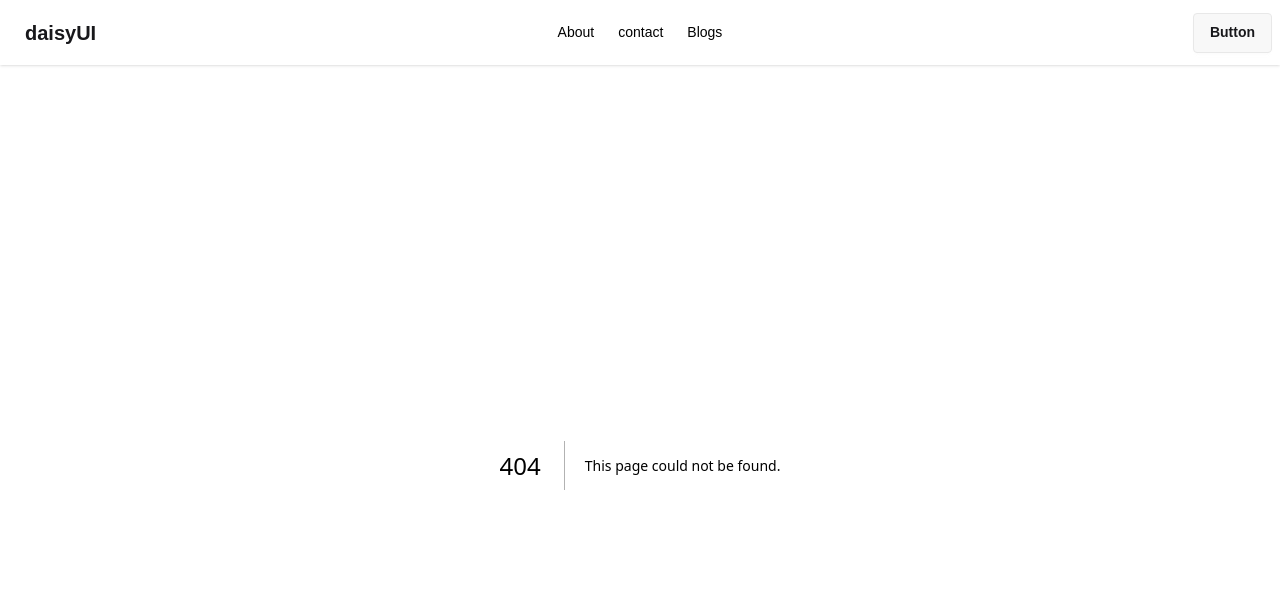
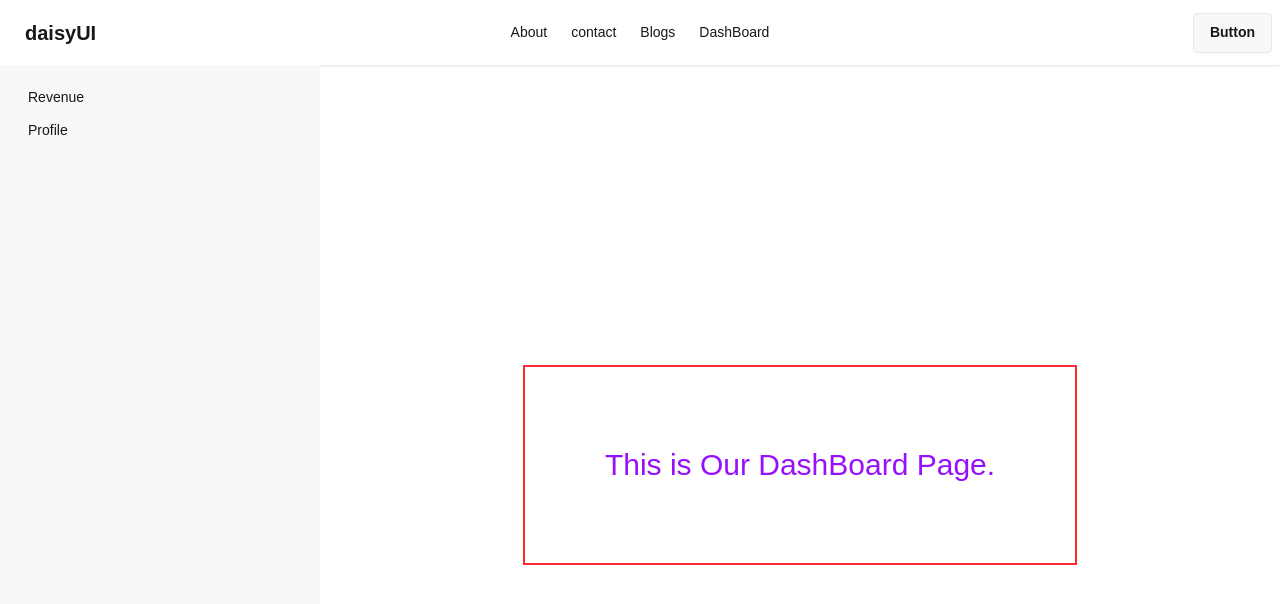
Before and after one commit to ashaasarkaar/my-next-app-repo, a Next.js app: page /dashboard in a window 1280 px wide. Before the commit this address had no page. Shown: the top 604 px of the page. Built offline with nearby package versions, Linux system fonts and the light colour scheme.

Commit message:
Creating Multiple Layouts in Next.js

```diff
--- /dev/null
+++ b/src/app/dashboard/layout.jsx
@@ -0,0 +1,27 @@
+import Link from 'next/link';
+import React from 'react';
+
+const DashBoardLayOut = ({children}) => {
+    return (
+    <div className="drawer lg:drawer-open">
+  <input id="my-drawer-3" type="checkbox" className="drawer-toggle" />
+  <div className="drawer-content flex flex-col items-center justify-center">
+    {/* Page content here */}
+    {children}
+    <label htmlFor="my-drawer-3" className="btn drawer-button lg:hidden">
+      Open drawer
+    </label>
+  </div>
+  <div className="drawer-side">
+    <label htmlFor="my-drawer-3" aria-label="close sidebar" className="drawer-overlay"></label>
+    <ul className="menu bg-base-200 min-h-full w-80 p-4">
+      {/* Sidebar content here */}
+      <li><Link href='/dashboard/revenue'>Revenue</Link></li>
+      <li><Link href='/dashboard/profile'>Profile</Link></li>
+    </ul>
+  </div>
+</div>
+    );
+};
+
+export default DashBoardLayOut;
--- /dev/null
+++ b/src/app/dashboard/page.jsx
@@ -0,0 +1,11 @@
+import React from 'react';
+
+const DashBoardPage = () => {
+    return (
+        <div>
+            <h1 className='text-3xl text-purple-600 border-2 border-red-500 p-20 my-10'>This is Our DashBoard Page.</h1>
+        </div>
+    );
+};
+
+export default DashBoardPage;
--- /dev/null
+++ b/src/app/dashboard/profile/page.jsx
@@ -0,0 +1,11 @@
+import React from 'react';
+
+const ProfilePage = () => {
+    return (
+        <div>
+            <h1>Update Your Profile</h1>
+        </div>
+    );
+};
+
+export default ProfilePage;
--- /dev/null
+++ b/src/app/dashboard/revenue/page.jsx
@@ -0,0 +1,11 @@
+import React from 'react';
+
+const RevenuePage = () => {
+    return (
+        <div>
+            <h1>Money is Coming Soon...</h1>
+        </div>
+    );
+};
+
+export default RevenuePage;
--- a/src/components/NavBar.jsx
+++ b/src/components/NavBar.jsx
@@ -4,8 +4,10 @@ import React from 'react';
 const NavBar = () => {
   const links = <>
      <li><Link href='/about'>About</Link></li>
-     <li><a href='/contact'>contact</a></li>
-     <li><a href='/blogs'>Blogs</a></li>
+     <li><Link href='/contact'>contact</Link></li>
+     <li><Link href='/blogs'>Blogs</Link></li>
+     <li><Link href='/dashboard'>DashBoard</Link></li>
+
   </>
     return (
 <div className="navbar bg-base-100 shadow-sm">
```
